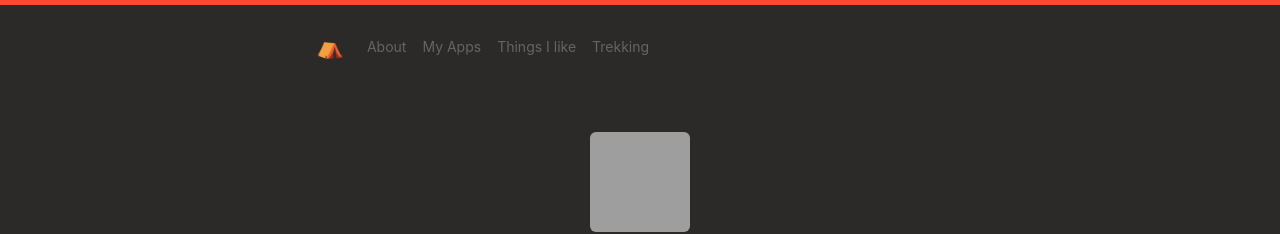
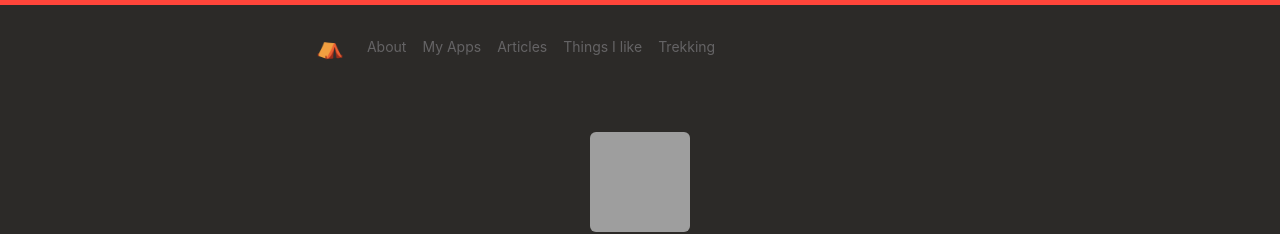
Before and after one commit to pixyzehn/pixyzehn.com, a Jekyll site: the page built from pages/about.md, in a window 1280 px wide. Shown: the top 234 px of the page. Built offline with Jekyll 4.4.1, drawn with Linux system fonts in a browser that asks for light colours; nearby versions of some CDN libraries; library files that are not in the unit come from our copies; grey boxes are pictures that could not be loaded.

Commit message:
Update header

```diff
--- a/_includes/header.html
+++ b/_includes/header.html
@@ -10,6 +10,7 @@
                 <div class="navbar-nav">
                     <a class="nav-link" href="/">About</a>
                     <a class="nav-link" href="/apps">My Apps</a>
+                    <a class="nav-link" href="/articles">Articles</a>
                     <a class="nav-link" href="/things_i_like">Things I like</a>
                     <a class="nav-link" href="/trekking">Trekking</a>
                 </div>
```
